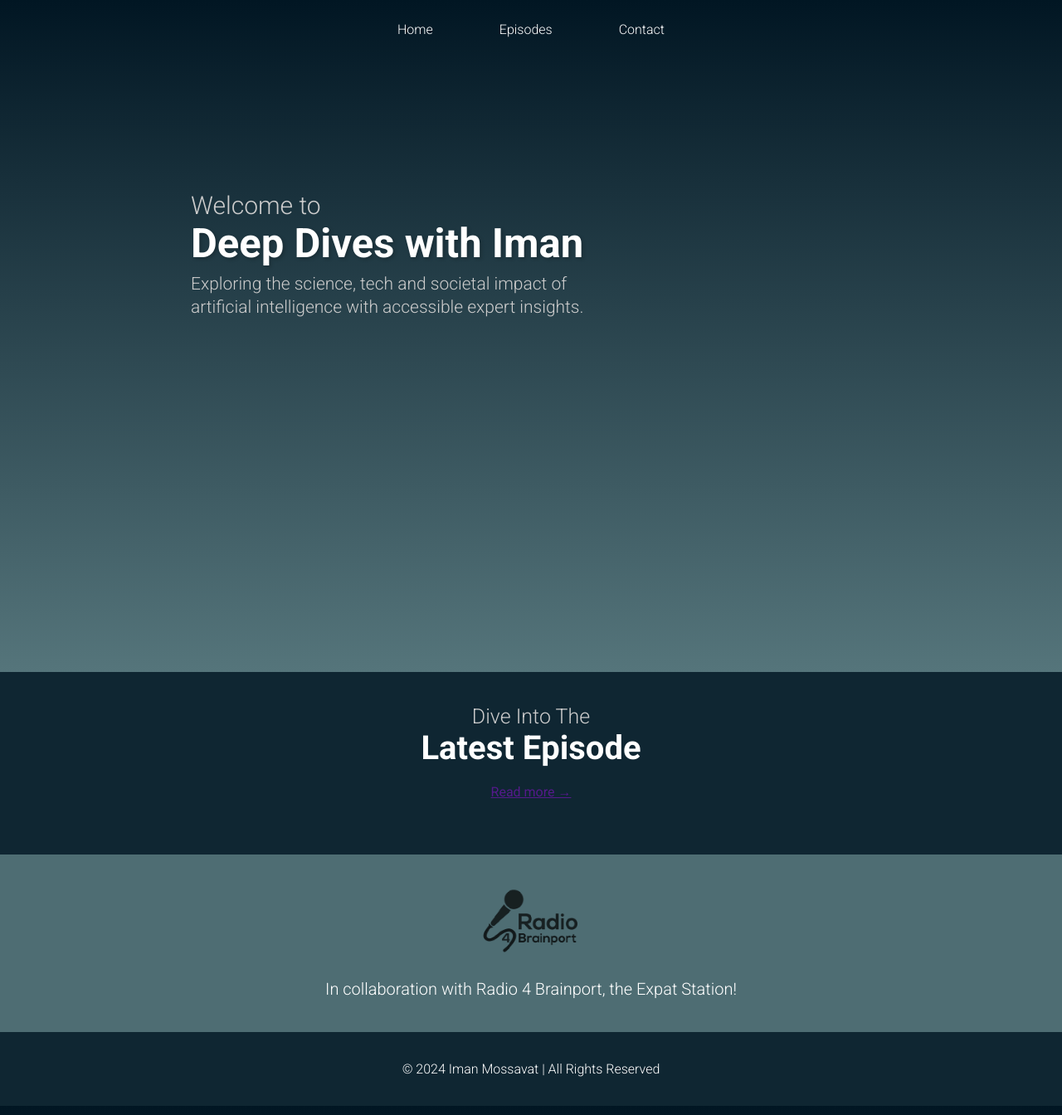
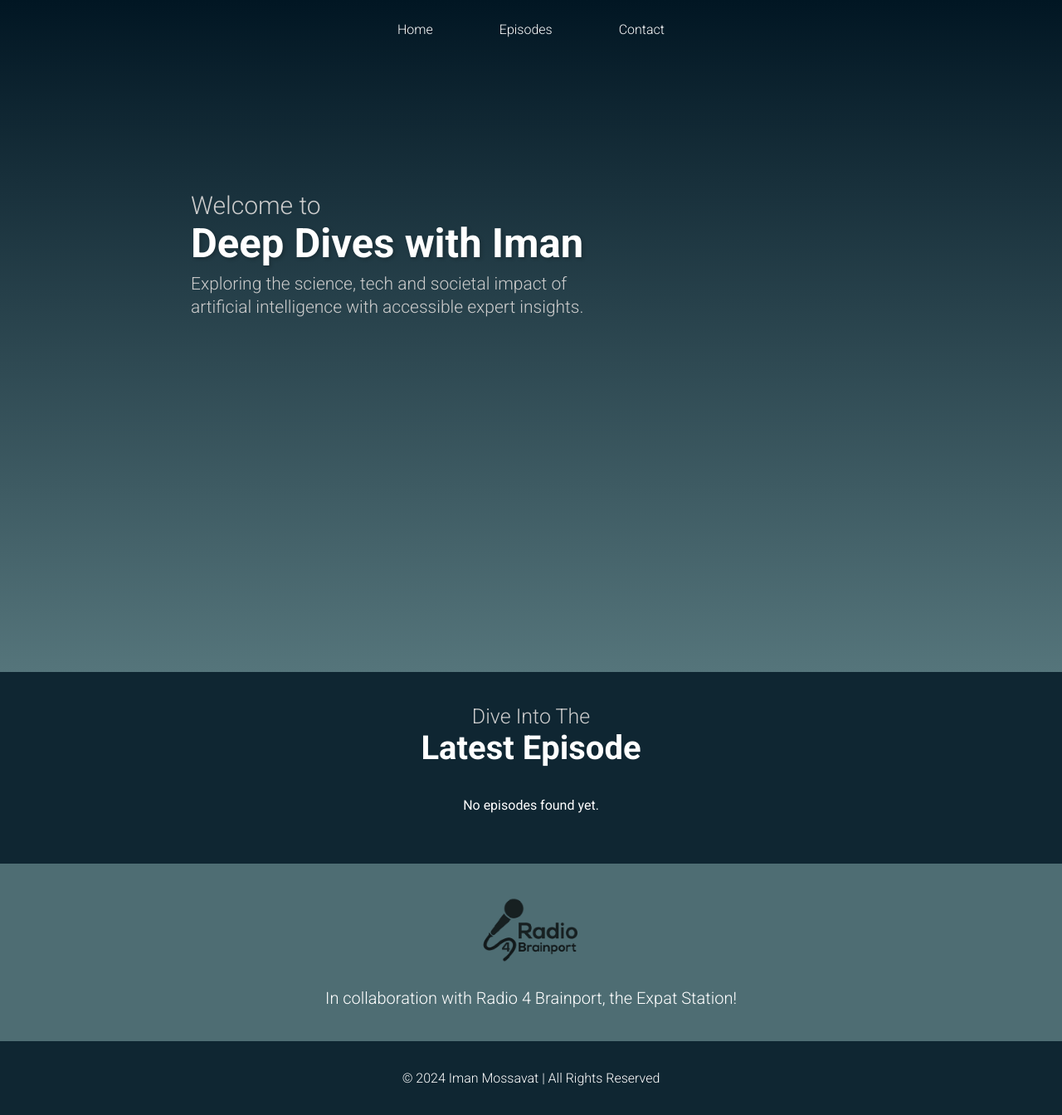
Before and after one commit to ivetkalchev/deepdivepod, a Jekyll site: the page built from index.html, in a window 1280 px wide. Shown: the whole page at 83% size. Built offline with Jekyll 4.4.1, drawn with Linux system fonts in a browser that asks for light colours.

Commit message:
latest episode?

```diff
--- a/_config.yml
+++ b/_config.yml
@@ -57,4 +57,4 @@ plugins:
 collections:
   episodes:
     output: true
-    permalink: /episodes/:slug/
+    permalink: /episodes/:name/
--- a/index.html
+++ b/index.html
@@ -22,14 +22,18 @@ css: index-styles.css
   </div>
 
   {% assign latest = site.episodes | sort: "episode_number" | last %}
+  {% if latest %}
     <div class="episode-embed">
       {% if latest.spotify %}
         <iframe src="{{ latest.spotify }}" width="100%" height="152" frameborder="0" allow="encrypted-media"></iframe>
       {% endif %}
       <h2>{{ latest.title }}</h2>
       <p>{{ latest.description }}</p>
-    <a href="{{ latest.url }}">Read more →</a>
+      <a href="{{ latest.url | relative_url }}">Read more →</a>
     </div>
+  {% else %}
+    <p>No episodes found yet.</p>
+  {% endif %}
 </section>
 
 <section class="radio-section">
```
Lines whose indentation alone changed are shown as unchanged.
